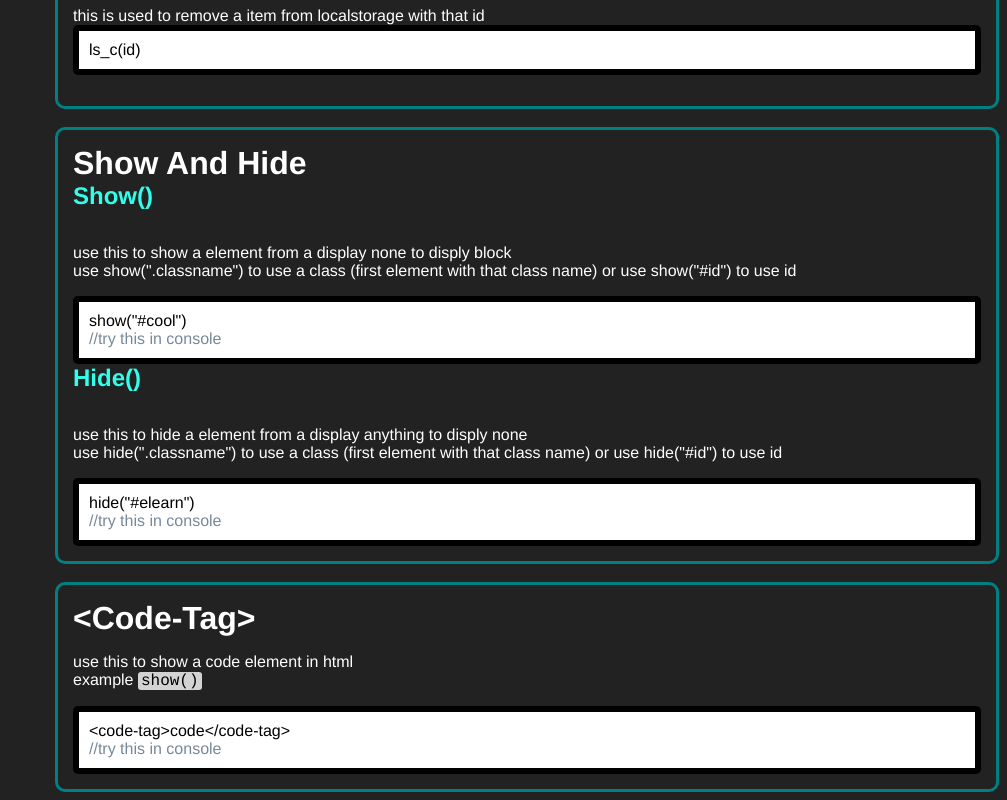
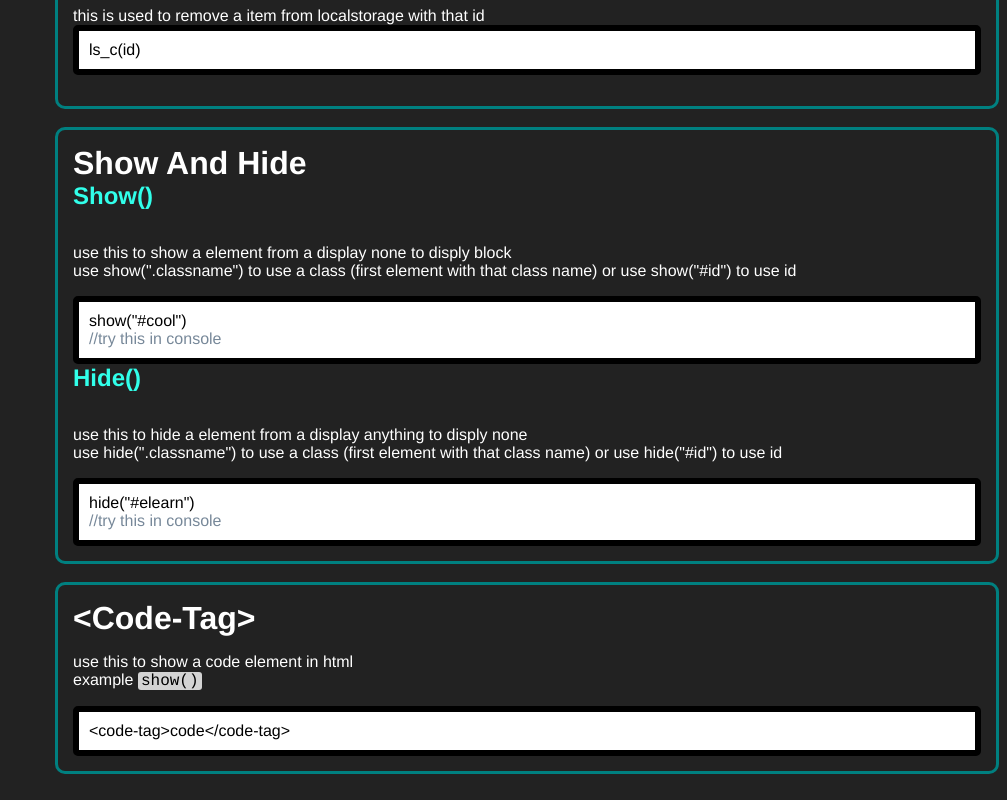
Before and after one commit to s0net/easy.js, a plain HTML site: page index.html in a window 1280 px wide. Shown: the part 4508-5308 px from the top of the page, without its empty margins (273-1280 px from the left). Drawn offline with Linux system fonts and the light colour scheme.

Commit message:
code-tag

```diff
--- a/index.html
+++ b/index.html
@@ -446,8 +446,6 @@
         </p>
         <code contenteditable="true" id="element">
           &lt;code-tag&gt;code&lt;/code-tag&gt;
-          <br>
-          <span class="code">//try this in console</span>
         </code>
       </section>
     </main>
```
